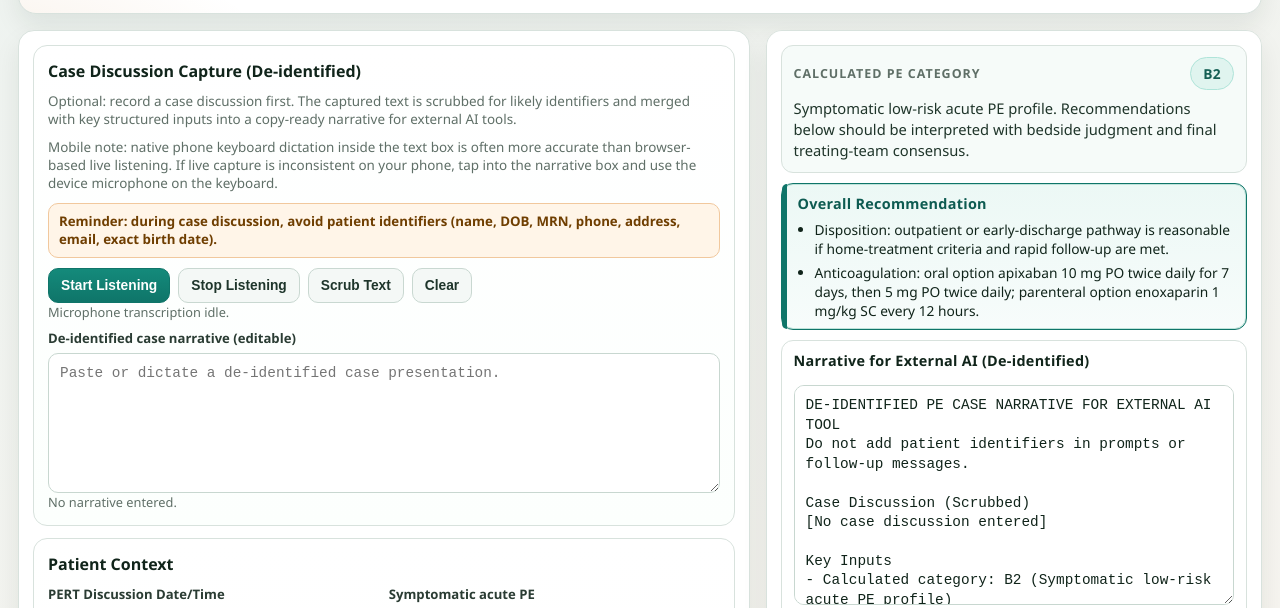
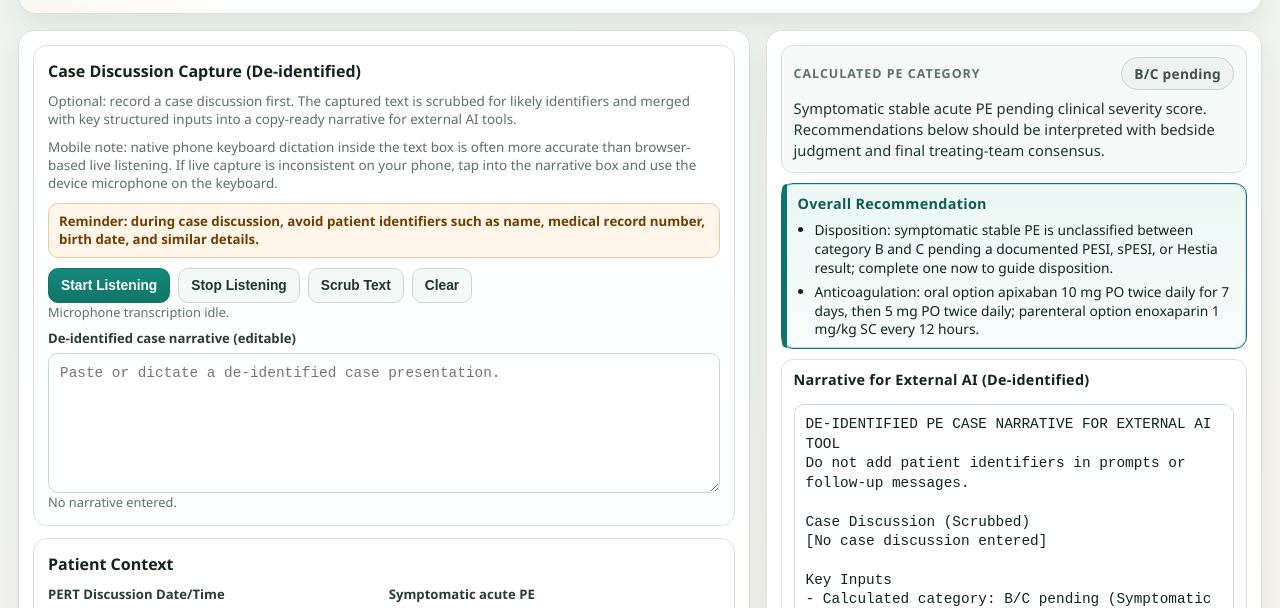
Before and after one commit to abhimanyuchandel/PERT-TEAM-SUPPORT, a plain HTML site: page index.html in a window 1280 px wide. Shown: the part 192-800 px from the top of the page. Drawn offline with Linux system fonts and the light colour scheme.

Commit message:
Refine PE classification and input behavior

```diff
--- a/index.html
+++ b/index.html
@@ -308,6 +308,7 @@
     .sev-c { background: var(--amber-soft); border-color: #ffd59f; color: #905112; }
     .sev-d { background: var(--orange-soft); border-color: #f7c7b1; color: #983b17; }
     .sev-e { background: var(--red-soft); border-color: #f4b7c1; color: #8d1a28; }
+    .sev-u { background: #eef2f1; border-color: #c8d3cf; color: #40514a; }
 
     .overall {
       margin: 2px 0 0;
@@ -507,7 +508,7 @@
             Mobile note: native phone keyboard dictation inside the text box is often more accurate than browser-based live listening. If live capture is inconsistent on your phone, tap into the narrative box and use the device microphone on the keyboard.
           </p>
           <p class="privacy-callout">
-            Reminder: during case discussion, avoid patient identifiers (name, DOB, MRN, phone, address, email, exact birth date).
+            Reminder: during case discussion, avoid patient identifiers such as name, medical record number, birth date, and similar details.
           </p>
           <div class="toolbar">
             <button id="start-listening" type="button" class="btn btn-primary">Start Listening</button>
@@ -1725,18 +1726,16 @@
     }
 
     function classify(data) {
-      const hasScore = data.pesi !== null || data.spesi !== null || data.hestia !== null || data.bova !== null;
+      const hasScore = data.pesi !== null || data.spesi !== null || data.hestia !== null;
       const lowByPesi = data.pesi !== null && data.pesi <= 85;
       const lowBySpesi = data.spesi !== null && data.spesi === 0;
       const lowByHestia = data.hestia !== null && data.hestia === 0;
-      const lowByBova = data.bova !== null && data.bova <= 4;
-      const lowSeverity = lowByPesi || lowBySpesi || lowByHestia || lowByBova;
+      const lowSeverity = lowByPesi || lowBySpesi || lowByHestia;
 
       const elevatedByPesi = data.pesi !== null && data.pesi > 85;
       const elevatedBySpesi = data.spesi !== null && data.spesi >= 1;
       const elevatedByHestia = data.hestia !== null && data.hestia >= 1;
-      const elevatedByBova = data.bova !== null && data.bova > 4;
-      const elevatedSeverity = elevatedByPesi || elevatedBySpesi || elevatedByHestia || elevatedByBova;
+      const elevatedSeverity = elevatedByPesi || elevatedBySpesi || elevatedByHestia;
 
       const rvPositive = data.rvDysfunction === "yes";
       const troponinPositive = data.troponin === "yes";
@@ -1757,14 +1756,9 @@
       const needsHighSupportO2 = ["o2-high", "hfnc", "niv", "imv"].includes(data.oxygenSupport);
       const lowOxygenSaturation = data.oxygenSat !== null && data.oxygenSat < 90;
 
-      const likelyElevatedProfile =
-        elevatedSeverity ||
-        rvPositive ||
-        biomarkerPositive ||
-        (data.map !== null && data.map < 80);
       const normotensiveShock = hypoperfusionMarkers && !data.persistentHypotension && !data.cardiacArrest;
 
-      let base = "B2";
+      let base = "BC-pending";
       if ((data.symptomatic === "no" && data.incidental) || (data.symptomatic === "no" && data.confirmedPe === "confirmed")) {
         base = data.clotLocation === "subsegmental" ? "A1" : "A2";
       } else if (data.cardiacArrest || data.persistentHypotension || data.vasopressors === "2plus") {
@@ -1773,8 +1767,8 @@
         base = "D2";
       } else if (data.transientHypotension) {
         base = "D1";
-      } else if (likelyElevatedProfile) {
-        if ((rvPositive && biomarkerPositive) || (data.map !== null && data.map < 80)) {
+      } else if (elevatedSeverity) {
+        if (rvPositive && biomarkerPositive) {
           base = "C3";
         } else if (rvPositive || biomarkerPositive) {
           base = "C2";
@@ -1783,8 +1777,6 @@
         }
       } else if (lowSeverity) {
         base = data.clotLocation === "subsegmental" ? "B1" : "B2";
-      } else {
-        base = data.clotLocation === "subsegmental" ? "B1" : "B2";
       }
 
       let significantResp = false;
@@ -1794,8 +1786,8 @@
         significantResp = needsHighSupportO2;
       }
 
-      const category = base + (significantResp ? "R" : "");
-      const family = base.charAt(0);
+      const category = base === "BC-pending" ? "B/C pending" : base + (significantResp ? "R" : "");
+      const family = base === "BC-pending" ? "U" : base.charAt(0);
       return {
         category,
         base,
@@ -1807,11 +1799,13 @@
         biomarkerPositive,
         hypoperfusionMarkers,
         significantResp,
-        respiratoryFailure
+        respiratoryFailure,
+        pendingSeverityScore: base === "BC-pending"
       };
     }
 
     function categoryDescriptor(base) {
+      if (base === "BC-pending") return "Symptomatic stable acute PE pending clinical severity score";
       const family = base.charAt(0);
       if (family === "A") return "Asymptomatic / incidental acute PE profile";
       if (family === "B") return "Symptomatic low-risk acute PE profile";
@@ -1825,6 +1819,7 @@
       if (family === "B") return "sev-b";
       if (family === "C") return "sev-c";
       if (family === "D") return "sev-d";
+      if (family === "U") return "sev-u";
       return "sev-e";
     }
 
@@ -1881,6 +1876,7 @@
         !data.breastfeeding &&
         !data.aps;
       const lowRiskScoreThresholds = lowRiskScoreThresholdsMet(data);
+      const pendingSeverityScore = cls.pendingSeverityScore;
       const normotensiveIntermediateHigh =
         cls.base === "C3" &&
         !data.persistentHypotension &&
@@ -1897,6 +1893,8 @@
         } else {
           summary.push("Disposition: incorporated score does not confirm a low-risk outpatient pathway; reassess whether observation or admission is more appropriate.");
         }
+      } else if (pendingSeverityScore) {
+        summary.push("Disposition: symptomatic stable PE is unclassified between category B and C pending a documented PESI, sPESI, or Hestia result; complete one now to guide disposition.");
       } else if (cls.base === "C1" || cls.base === "C2") {
         summary.push("Disposition: hospital admission (telemetry or stepdown based on trajectory).");
       } else if (cls.base === "C3") {
@@ -1947,7 +1945,7 @@
         summary.push("Anticoagulation: start parenteral anticoagulation with either enoxaparin 1 mg/kg SC every 12 hours or UFH 80 units/kg IV bolus then 18 units/kg/hour infusion; favor UFH if rapid titration/reversal is needed or renal function is severely impaired.");
       } else if (severeRenal || data.cardiacArrest) {
         summary.push("Anticoagulation: start UFH 80 units/kg IV bolus, then 18 units/kg/hour infusion; if LMWH is used in severe renal impairment, use enoxaparin 1 mg/kg SC every 24 hours.");
-      } else if (data.confirmedPe === "confirmed" && ["A1", "A2", "B1", "B2", "C1", "C2"].includes(cls.base)) {
+      } else if (data.confirmedPe === "confirmed" && (["A1", "A2", "B1", "B2", "C1", "C2"].includes(cls.base) || pendingSeverityScore)) {
         summary.push("Anticoagulation: oral option apixaban 10 mg PO twice daily for 7 days, then 5 mg PO twice daily; parenteral option enoxaparin 1 mg/kg SC every 12 hours.");
       } else {
         summary.push("Anticoagulation: start enoxaparin 1 mg/kg SC every 12 hours.");
@@ -1981,7 +1979,10 @@
         summary.push("Transfer: if local advanced therapies are limited, transfer to an advanced-therapy center after initial stabilization.");
       }
 
-      if (["A", "B"].includes(cls.family) && canAnticoag) {
+      if (pendingSeverityScore && canAnticoag) {
+        actions.push("[COR 1] Start therapeutic anticoagulation now.");
+        actions.push("Disposition support: symptomatic stable PE remains unclassified between category B and C until PESI, sPESI, or Hestia is documented; complete one of these now before labeling the patient low risk or selecting an outpatient pathway.");
+      } else if (["A", "B"].includes(cls.family) && canAnticoag) {
         if (data.pregnancy) {
           actions.push("[COR 1] Start therapeutic anticoagulation now with pregnancy-preferred LMWH.");
         } else {
@@ -2041,7 +2042,9 @@
         backup.push("In the event of clinical deterioration, including worsening hypoxia or end-organ hypoperfusion, escalate immediately to the next reperfusion tier.");
       }
 
-      if (["A", "B"].includes(cls.family)) {
+      if (pendingSeverityScore) {
+        backup.push("If clinical status worsens before formal severity scoring is completed, move to monitored inpatient care and reclassify immediately.");
+      } else if (["A", "B"].includes(cls.family)) {
         backup.push("If outpatient trajectory worsens, upgrade to inpatient monitored care and reclassify PE severity.");
       } else if (cls.base === "C3") {
         backup.push("If clinical status worsens despite anticoagulation-first strategy, move to immediate reperfusion pathway.");
@@ -2109,6 +2112,7 @@
         data.vasopressors === "0" &&
         (data.map === null || data.map >= 65);
       const scoreHrTachy = data.scoreHr !== null && data.scoreHr > 110;
+      const pendingSeverityScore = cls.pendingSeverityScore;
 
       rationale.push(`Computed AHA/ACC category: ${cls.category} (${categoryDescriptor(cls.base)}).`);
       rationale.push(`Symptoms: ${data.symptomatic === "yes" ? "present" : "not reported"}; incidental discovery: ${data.incidental ? "yes" : "no"}.`);
@@ -2118,7 +2122,7 @@
       if (data.pesi !== null || data.spesi !== null || data.hestia !== null || data.bova !== null) {
         rationale.push(`Severity values used: PESI ${data.pesi ?? "n/a"}, sPESI ${data.spesi ?? "n/a"}, Hestia positives ${data.hestia ?? "n/a"}, Bova ${data.bova ?? "n/a"}.`);
       } else {
-        rationale.push("Severity score not available; classification relies more heavily on hemodynamics and RV/biomarker data.");
+        rationale.push("No PESI, sPESI, Hestia, or Bova result is documented.");
       }
 
       rationale.push(`RV dysfunction: ${yesNoUnknown(data.rvDysfunction)}; troponin: ${yesNoUnknown(data.troponin)}; BNP: ${yesNoUnknown(data.bnp)}.`);
@@ -2126,6 +2130,10 @@
       rationale.push(`Respiratory status: O2 saturation ${data.oxygenSat ?? "n/a"}%, ${data.oxygenSupport.replace("-", " ")}${data.rr !== null ? `, RR ${data.rr}` : ""}.`);
       if (data.caseNarrative.trim().length) {
         rationale.push("De-identified case narrative was provided and merged into the external-use narrative output.");
+      }
+
+      if (pendingSeverityScore) {
+        rationale.push("A symptomatic stable acute PE profile cannot be assigned to category B or C until PESI, sPESI, or Hestia is documented.");
       }
 
       if (specialSummary.length) {
@@ -2234,8 +2242,8 @@
         recommendations.push("[COR 1] If an IVC filter is placed, use a retrievable device and plan early retrieval once anticoagulation becomes feasible.");
       }
 
-      if (!cls.hasScore) {
-        alerts.push("No valid severity score available; complete the chosen score inputs.");
+      if (pendingSeverityScore) {
+        alerts.push("Category B vs C is pending; enter PESI, sPESI, or Hestia to complete category assignment.");
       }
 
       (data.scoreWarnings || []).forEach((warning) => alerts.push(warning));
@@ -2268,6 +2276,7 @@
         !data.breastfeeding &&
         !data.aps;
       const lowRiskScoreThresholds = lowRiskScoreThresholdsMet(data);
+      const pendingSeverityScore = cls.pendingSeverityScore;
       const unstableProfile =
         ["E1", "E2"].includes(cls.base) ||
         data.persistentHypotension ||
@@ -2280,7 +2289,7 @@
         (cls.base === "C3" && (data.clotTransit || data.transientHypotension || data.lactate !== null && data.lactate > 2))
       );
       const doacAppropriate =
-        (["A", "B"].includes(cls.family) || cls.base === "C1" || cls.base === "C2") &&
+        (["A", "B"].includes(cls.family) || cls.base === "C1" || cls.base === "C2" || pendingSeverityScore) &&
         data.confirmedPe === "confirmed" &&
         !data.pregnancy &&
         !data.breastfeeding &&
@@ -2432,7 +2441,10 @@
         medication.push(`Inability to lie flat limits IR-based pathways; if reperfusion is required, favor ${data.absoluteBleedingRisk ? "urgent surgical embolectomy or another non-lytic reperfusion pathway" : "systemic thrombolysis (if eligible) or urgent surgical embolectomy pathway"}.`);
       }
 
-      if (["A", "B"].includes(cls.family) && cls.hasScore && cls.lowSeverity) {
+      if (pendingSeverityScore) {
+        monitoring.push("Pending B versus C classification: complete PESI, sPESI, or Hestia now before labeling the patient low risk or choosing an outpatient pathway.");
+        monitoring.push("Reassess oxygenation, hemodynamics, and anticoagulation access while disposition is being finalized.");
+      } else if (["A", "B"].includes(cls.family) && cls.hasScore && cls.lowSeverity) {
         const scoreText = lowRiskScoreThresholds.length
           ? ` (${lowRiskScoreThresholds.join(", ")})`
           : "";
@@ -2493,7 +2505,9 @@
         monitoring.push("Reassess for escalation triggers at least every 4-6 hours: worsening MAP, rising lactate, increasing oxygen requirement, or new end-organ dysfunction.");
       }
 
-      if (["A", "B"].includes(cls.family) && cls.hasScore && cls.lowSeverity) {
+      if (pendingSeverityScore) {
+        monitoring.push("If the patient is discharged after formal risk stratification is completed, arrange rapid follow-up to confirm anticoagulation access/adherence and reassess for clinical worsening.");
+      } else if (["A", "B"].includes(cls.family) && cls.hasScore && cls.lowSeverity) {
         monitoring.push("Arrange rapid follow-up after discharge to confirm anticoagulation access/adherence and review for early bleeding or clinical worsening.");
       } else {
         monitoring.push("Plan clinical follow-up within 1 week of discharge to confirm anticoagulation access/adherence and screen for early bleeding complications.");
@@ -2677,7 +2691,6 @@
     function updateOutput() {
       updateScoreModeFields();
       syncHemodynamicDependencies();
-      syncRenalDependencies();
       syncRespiratoryInputsFromScoreInputs();
       const data = gatherData();
       data.inputValidationWarnings = applyInputValidationFlags(data);
@@ -2745,6 +2758,7 @@
 
     const pregnancyEl = document.getElementById("pregnancy");
     const bleedPregnancyEl = document.getElementById("bleed-relative-pregnancy");
+    const crclEl = document.getElementById("crcl");
     if (pregnancyEl && bleedPregnancyEl) {
       pregnancyEl.addEventListener("change", () => {
         syncPregnancyDependencies("pregnancy");
@@ -2752,6 +2766,12 @@
       });
       bleedPregnancyEl.addEventListener("change", () => {
         syncPregnancyDependencies("bleed-relative-pregnancy");
+        updateOutput();
+      });
+    }
+    if (crclEl) {
+      crclEl.addEventListener("change", () => {
+        syncRenalDependencies();
         updateOutput();
       });
     }
```
